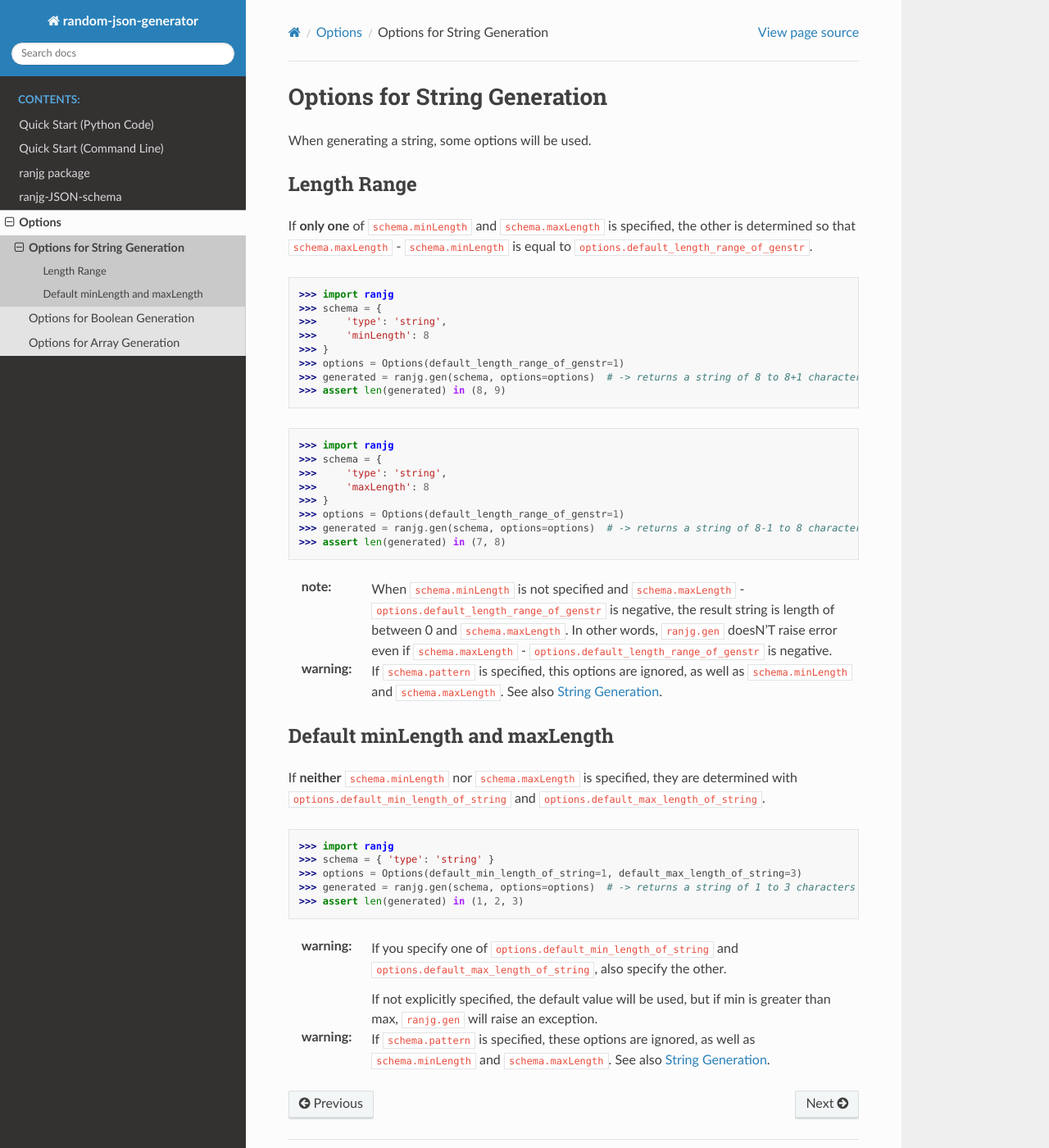
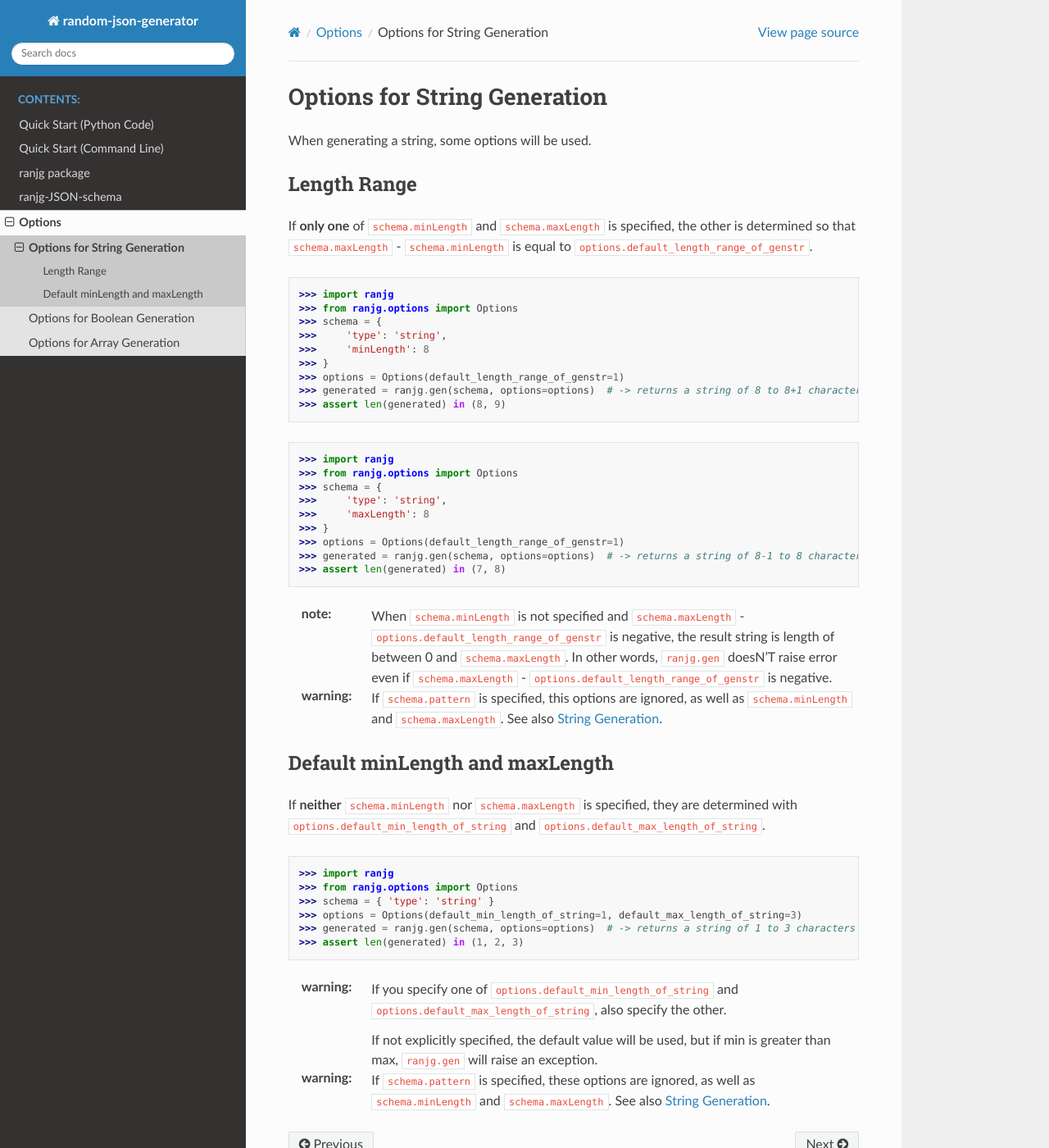
Before and after one commit to unaguna/random-json-generator, a Sphinx documentation site: the page built from sphinx/source/ranjg-options_string.rst, in a window 1280 px wide and 1400 px high. Shown: the whole window at 82% size. Built offline with Sphinx 7.4.7 and the Read the Docs theme 2.0.0, drawn with Linux system fonts in a browser that asks for light colours.

Commit message:
📝ソースコード例の誤りを修正

```diff
--- a/sphinx/source/ranjg-options_array.rst
+++ b/sphinx/source/ranjg-options_array.rst
@@ -8,6 +8,7 @@ If items' schema is not specified in the schema, ``options.default_schema_of_ite
 For example:
 
 >>> import ranjg
+>>> from ranjg.options import Options
 >>> schema = {
 >>>     'type': 'array',
 >>>     # length of result array is at least 3
@@ -24,6 +25,7 @@ For example:
 >>> assert generated[2] == 10  # the integer between 10 and 10
 
 >>> import ranjg
+>>> from ranjg.options import Options
 >>> schema = {
 >>>     'type': 'array',
 >>>     # length of result array is at least 1
--- a/sphinx/source/ranjg-options_boolean.rst
+++ b/sphinx/source/ranjg-options_boolean.rst
@@ -8,6 +8,7 @@ If ``ranjg.gen`` generates a boolean value, it returns True with probability ``o
 and False with probability 1-``default_prob_of_true_given_bool``.
 
 >>> import ranjg
+>>> from ranjg.options import Options
 >>> schema = {'type': 'boolean'}
 >>> options = Options(default_prob_of_true_given_bool=1.0)  # 1.0 = 100%
 >>> generated = ranjg.gen(schema, options=options)  # -> returns True with probability 100%
--- a/sphinx/source/ranjg-options_string.rst
+++ b/sphinx/source/ranjg-options_string.rst
@@ -9,6 +9,7 @@ the other is determined so that ``schema.maxLength`` - ``schema.minLength`` is e
 ``options.default_length_range_of_genstr``.
 
 >>> import ranjg
+>>> from ranjg.options import Options
 >>> schema = {
 >>>     'type': 'string',
 >>>     'minLength': 8
@@ -18,6 +19,7 @@ the other is determined so that ``schema.maxLength`` - ``schema.minLength`` is e
 >>> assert len(generated) in (8, 9)
 
 >>> import ranjg
+>>> from ranjg.options import Options
 >>> schema = {
 >>>     'type': 'string',
 >>>     'maxLength': 8
@@ -44,6 +46,7 @@ If **neither** ``schema.minLength`` nor ``schema.maxLength`` is specified,
 they are determined with ``options.default_min_length_of_string`` and ``options.default_max_length_of_string``.
 
 >>> import ranjg
+>>> from ranjg.options import Options
 >>> schema = { 'type': 'string' }
 >>> options = Options(default_min_length_of_string=1, default_max_length_of_string=3)
 >>> generated = ranjg.gen(schema, options=options)  # -> returns a string of 1 to 3 characters
```
